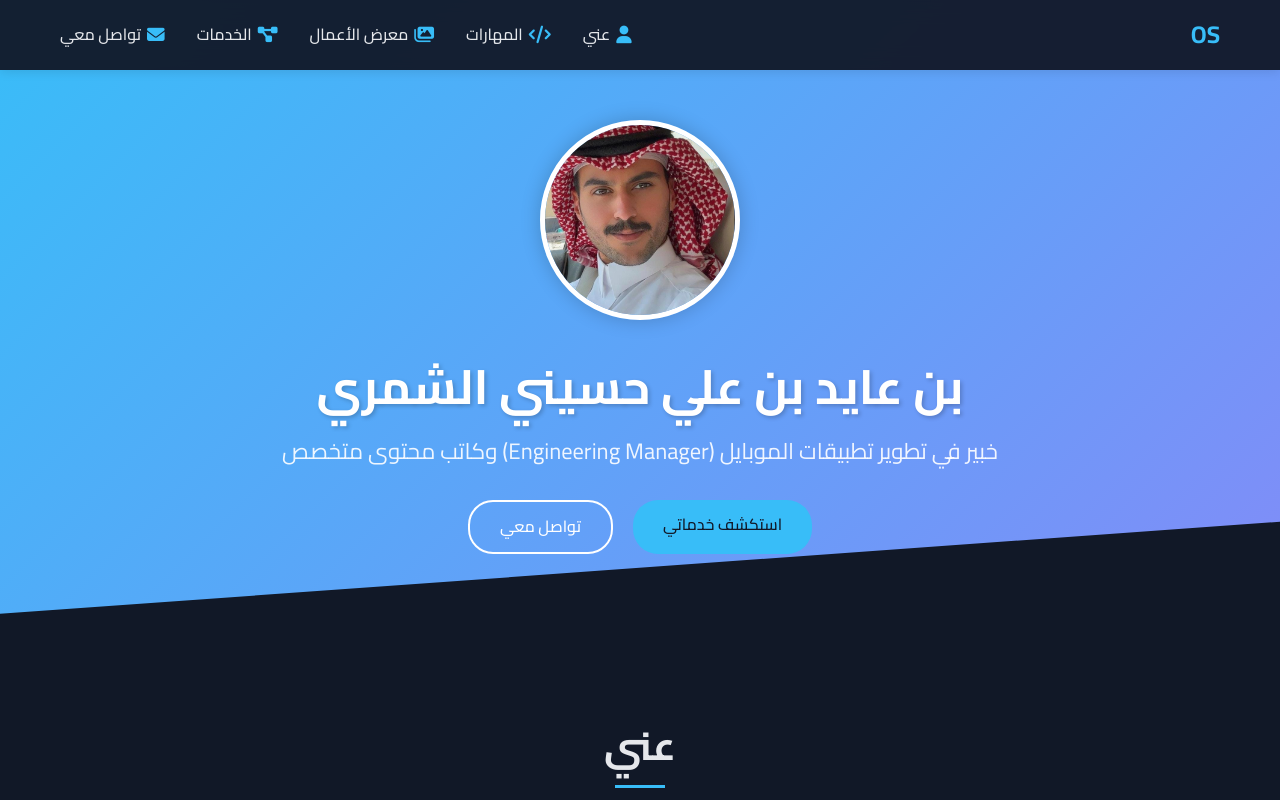
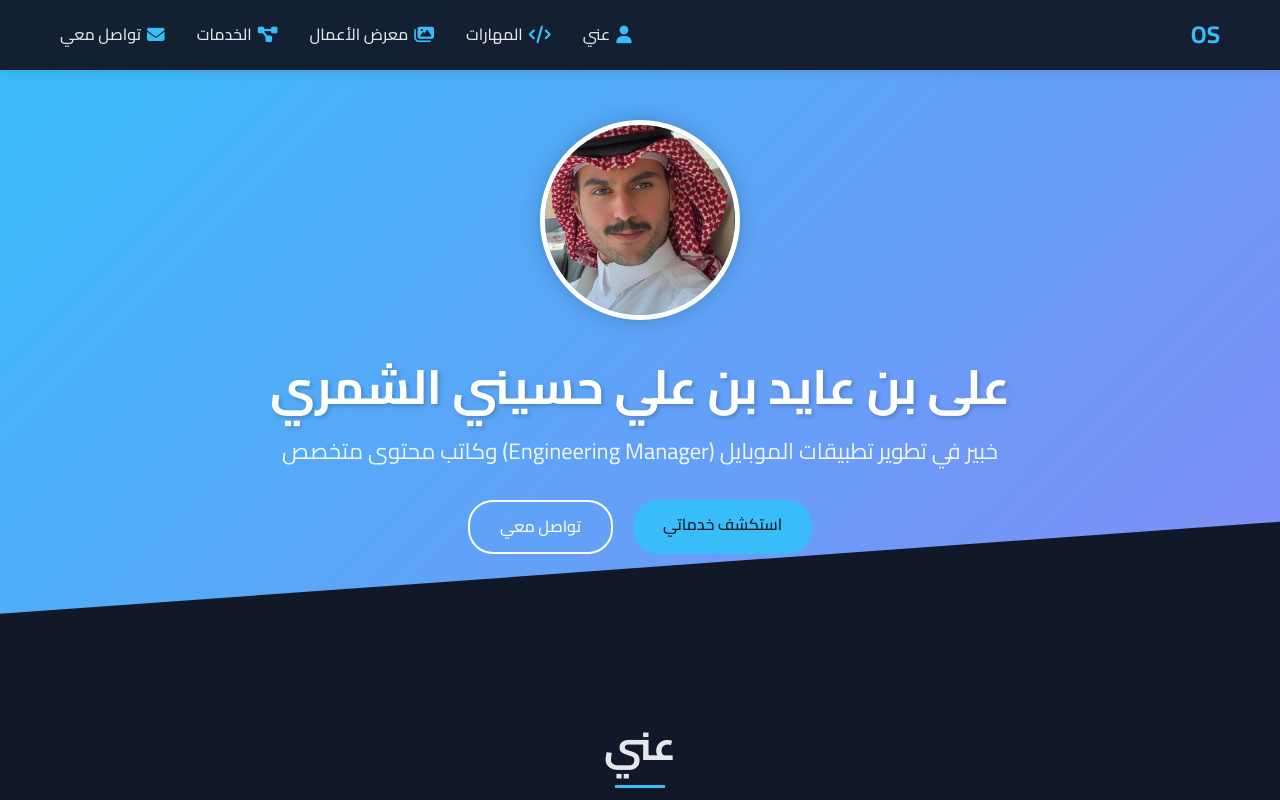
Before and after one commit to puplicHost/Osama-Shehab, a plain HTML site: page index.html in a window 1280 px wide. Shown: the top 800 px of the page. Drawn offline with Linux system fonts and the light colour scheme.

Commit message:
Update header name in index.html

```diff
--- a/index.html
+++ b/index.html
@@ -980,7 +980,7 @@
     <header>
         <div class="container">
             <img src="./cover.jpeg" alt="بن عايد بن علي حسيني الشمري" class="profile-img">
-            <h1>بن عايد بن علي حسيني الشمري</h1>
+            <h1>على بن عايد بن علي حسيني الشمري</h1>
             <p>خبير في تطوير تطبيقات الموبايل (Engineering Manager) وكاتب محتوى متخصص</p>
             <div class="cta-buttons">
                 <a href="#services" class="cta-btn primary-btn">استكشف خدماتي</a>
```
